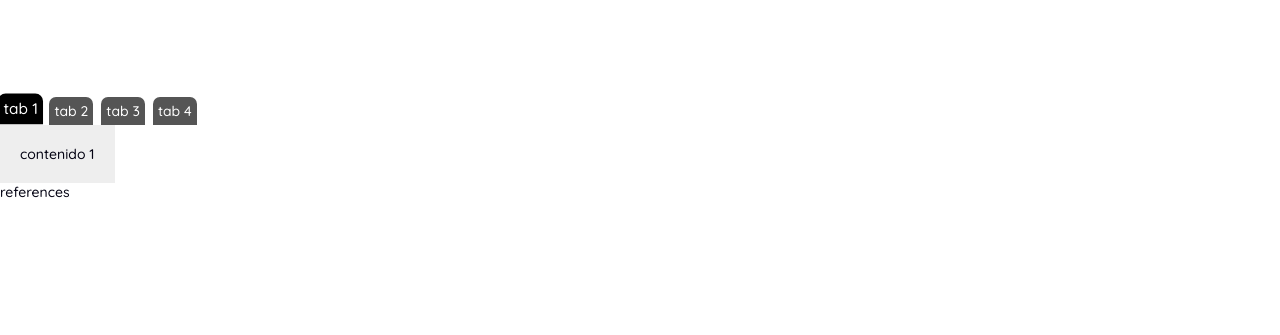
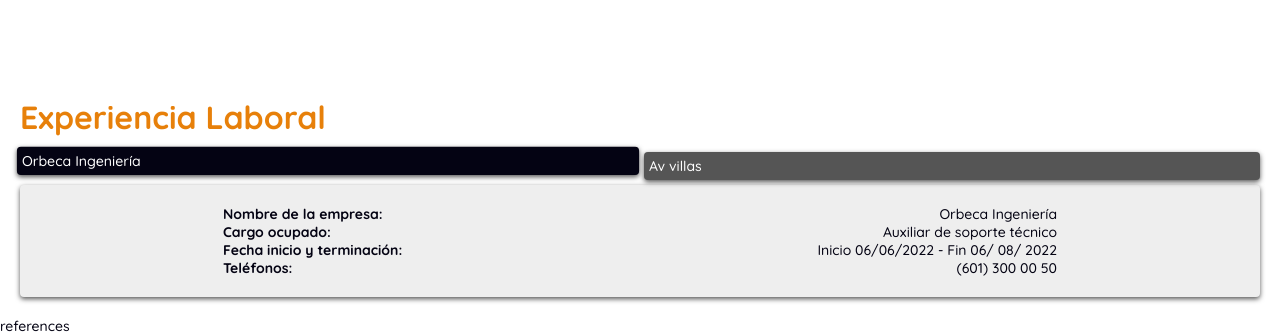
Before and after one commit to dast11lp/Portafolio, a website: page index.html in a window 1280 px wide. Shown: the part 1223-1558 px from the top of the page. Before the commit the page ends 1424 px from the top, so only its background shows below. Drawn offline with Linux system fonts and the light colour scheme.

Commit message:
contenido agregado a experiencia laboral

```diff
--- a/index.html
+++ b/index.html
@@ -103,26 +103,31 @@
                 </div>
 
                 <div class="curriculum__employment-history">
+                    <h3 class="heading-secundary">Experiencia Laboral</h3>
                     <div class="tabs">
                         <ul class="tabs__list">
-                            <li class="tabs__list__tab tabs__list__tab--1 tabs__list__tab--active" data-tab="1">tab 1</li>
-                            <li class="tabs__list__tab tabs__list__tab--2" data-tab="2">tab 2</li>
-                            <li class="tabs__list__tab tabs__list__tab--3" data-tab="3">tab 3</li>
-                            <li class="tabs__list__tab tabs__list__tab--4" data-tab="4">tab 4</li>
+                            <li class="tabs__list__tab tabs__list__tab--1 tabs__list__tab--active" data-tab="1">Orbeca
+                                Ingeniería</li>
+                            <li class="tabs__list__tab tabs__list__tab--2" data-tab="2">Av villas</li>
                         </ul>
 
                         <div class="tabs__content tabs__content--1 tabs__content--active" data-content="1">
-                            contenido 1
+                            <div class="tabs__content__description">
+                                <p> <strong>Nombre de la empresa:</strong> <span>Orbeca Ingeniería</span></p>
+                                <p> <strong>Cargo ocupado:</strong> <span>Auxiliar de soporte técnico</span></p>
+                                <p> <strong>Fecha inicio y terminación:</strong> <span>Inicio 06/06/2022 - Fin 06/ 08/ 2022</span></p>
+                                <p> <strong>Teléfonos:</strong> <span>(601) 300 00 50</span></p>
+                            </div>
                         </div>
                         <div class="tabs__content tabs__content--2" data-content="2">
-                            contenido 2
+                            <div class="tabs__content__description">
+                                <p> <strong>Nombre de la empresa:</strong> <span>AV Villas</span></p>
+                                <p> <strong>Cargo ocupado:</strong> <span>Practicánte</span></p>
+                                <p> <strong>Fecha inicio y terminación:</strong> <span>Inicio 10/01/2023 - Fin 09/ 06/ 2023</span></p>
+                                <p> <strong>Teléfonos:</strong> <span>2419600</span></p>
+                            </div>
                         </div>
-                        <div class="tabs__content tabs__content--3" data-content="3">
-                            contenido 3
-                        </div>
-                        <div class="tabs__content tabs__content--4" data-content="4">
-                            contenido 4
-                        </div>
+
                     </div>
                 </div>
                 <div class="references">
--- a/sass/abstract/_mixins.scss
+++ b/sass/abstract/_mixins.scss
@@ -16,7 +16,6 @@
 
 @mixin menu($breakpoint) {
     @media screen and (max-width: $breakpoint) {
-
         .header__nav__content {
             padding: 1rem 2rem;
 
@@ -40,7 +39,6 @@
                 background-color: v.$color-secundary;
                 padding: 2rem 0;
             }
-
         }
 
         .btn-menu {
@@ -48,3 +46,19 @@
         }
     }
 }
+
+@mixin curriculum-description($breakpoint) {
+    @media screen and (max-width: $breakpoint) {
+        .tabs__content__description {
+            p {
+                margin: 5px 0;
+                flex-direction: column;
+                align-items: center;
+
+                & > * {
+                    text-align: center;
+                }
+            }
+        }
+    }
+}
--- a/sass/components/_tab-section.scss
+++ b/sass/components/_tab-section.scss
@@ -1,27 +1,33 @@
-@use '../abstract/variables' as v;
+@use "../abstract/variables" as v;
+@use "../abstract/mixins" as m;
 
 .tabs {
-    width: 30rem;
+    margin-top: 2rem;
+    &__list {
 
+        color: v.$color-primary;
+        display: flex;
 
-    &__list {
-        display: flex;
-        color: v.$color-primary;
 
         &__tab {
             background-color: #555;
-            padding: .5rem;
-            border-radius: 7px 7px 0 0;
+            padding: 0.5rem;
+            // border-radius: 7px 7px 0 0;
+            border-radius: 4px;
+            flex: 0 1 50%;
 
             list-style: none;
 
+            transform: translateY(-0.5rem);
+            box-shadow: v.$color-shadow-light;
+
+
             &--active {
-                transform: scale(1.1) translateY(-.2rem);
-                background-color: #000;
+                transform: scale(1.01) translateY(-1rem);
+                background-color: v.$color-secundary;
             }
             &:not(:last-child) {
-                margin-right: .8rem;
-
+                margin-right: 0.8rem;
             }
         }
     }
@@ -30,10 +36,33 @@
         display: none;
         background: #eee;
 
-        padding: 2rem;
+        grid-area: content;
+
+        padding: 1rem;
+        box-shadow: v.$color-shadow-light;
+
+        border-radius: 4px;
+
+        &__description {
+            display: flex;
+            flex: 0 1 70%;
+            flex-direction: column;
+            padding: 1rem;
+            margin: 0 auto;
+
+            p {
+                display: flex;
+                justify-content: space-between;
+            }
+        }
+
+        // @include m.curriculum-description(520px); //
+        @include m.curriculum-description(710px);
 
         &--active {
-            display: inline-block;
+            display: flex;
         }
+
+
     }
 }
--- a/sass/layout/_curriculim.scss
+++ b/sass/layout/_curriculim.scss
@@ -1,6 +1,8 @@
-// .curriculum {
-
-// }
+.curriculum {
+  &__employment-history{
+    margin: 2rem;
+  }
+}
 
 .education {
     display: flex;
--- a/sass/layout/_header.scss
+++ b/sass/layout/_header.scss
@@ -22,7 +22,6 @@
     background-color: v.$color-secundary;
     color: v.$color-primary;
 
-
     &__nav {
         grid-area: nav;
 
@@ -33,12 +32,9 @@
         z-index: 100;
 
         background-color: v.$color-secundary;
-        box-shadow:  v.$color-shadow-light;
-
-        @include m.menu (480px);
+        box-shadow: v.$color-shadow-light;
 
         &__content {
-
             display: flex;
             justify-content: space-between;
             align-items: center;
@@ -83,9 +79,9 @@
                     transform: scale(1.3);
                 }
             }
+        }
 
-
-        }
+        @include m.menu (480px);
     }
 
     &__profile {
@@ -93,8 +89,6 @@
         display: grid;
         grid-template-columns: repeat(auto-fit, minmax(300px, 1fr));
         align-items: center;
-
-
 
         &__text {
             line-height: 1.7;
--- a/sass/layout/_layout.scss
+++ b/sass/layout/_layout.scss
@@ -20,4 +20,6 @@
         grid-area: content;
         background-color: v.$color-primary;
      }
+
+
 }
```
Also changed, not shown: css/style.css, 1 other file.
